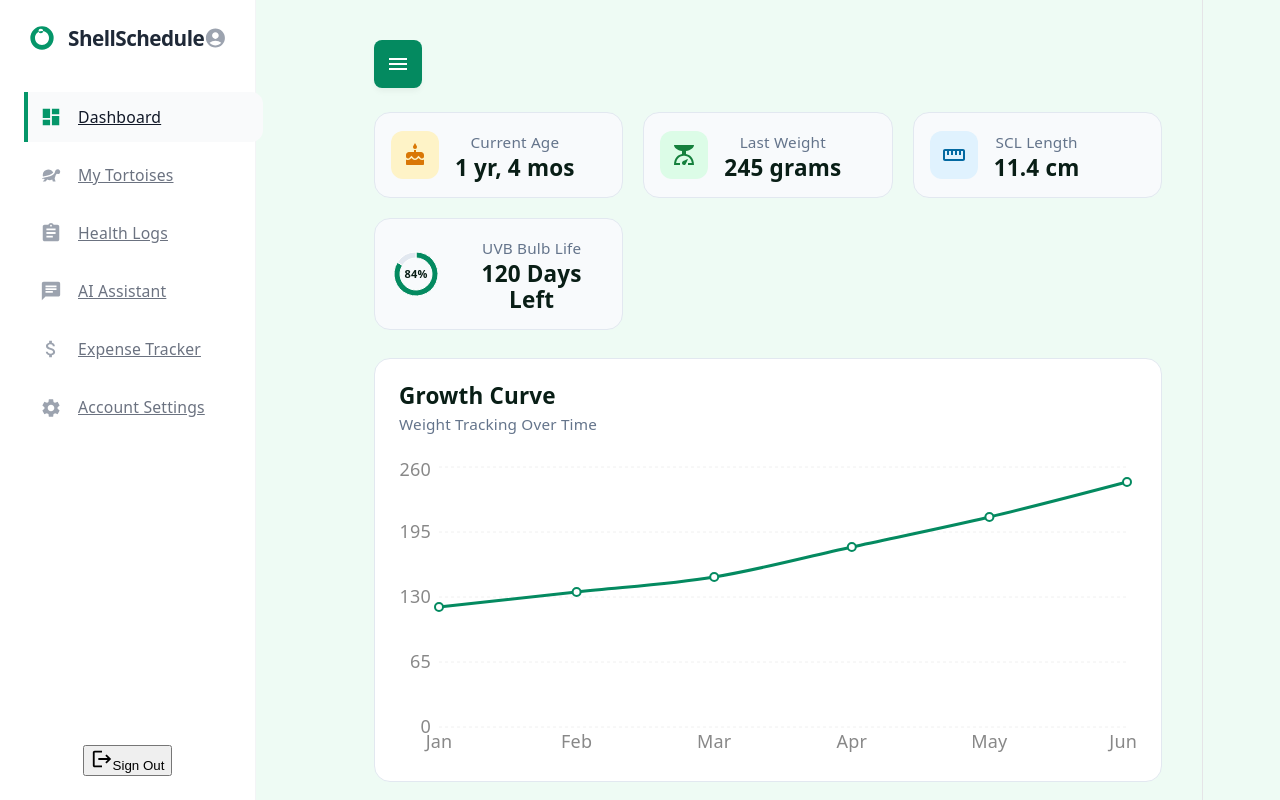
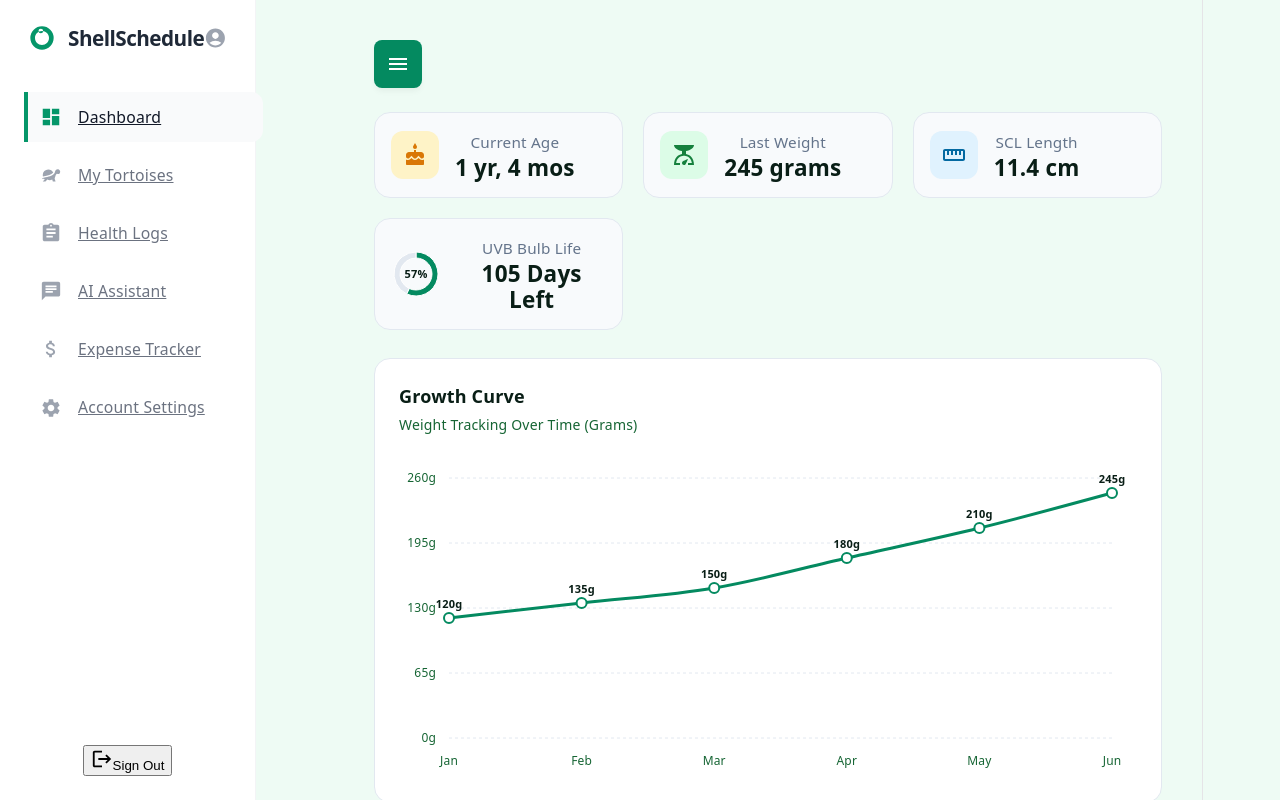
Before and after one commit to Bferg2002/PassionProject, a React app in the folder Frontend/: page / in a window 1280 px wide. Both pictures are taken after typing "Sample", "Sample123" into the empty fields and a click on the button "Login". Shown: the top 800 px of the page. Built offline with nearby package versions, Linux system fonts and the light colour scheme; the HTML template or start-up script is replaced by a standard one.

Commit message:
Added uvb bulb life tracker to dashboard

```diff
--- a/Frontend/src/pages/Dashboard.jsx
+++ b/Frontend/src/pages/Dashboard.jsx
@@ -17,11 +17,10 @@ import {
   MdAdd,
   MdScale,
   MdStraighten,
-  MdCake,
-  MdLightbulb // FIX 1: Corrected name for the Material Design lightbulb icon
+  MdCake
 } from 'react-icons/md';
 
-// Mock data representing the sample tortoise growth path over months
+// 1. Mock data representing the sample tortoise growth path over months
 const growthData = [
   { month: 'Jan', weight: 120 },
   { month: 'Feb', weight: 135 },
@@ -31,16 +30,54 @@ const growthData = [
   { month: 'Jun', weight: 245 },
 ];
 
-// FIX 2: Added missing definitions for the UVB Bulb Radial PieChart Gauge
-const uvPercentage = 84;
-const UV_COLORS = ['#048a60', '#e2e8f0']; // ShellSchedule active green and neutral gray back-ring
+// 2. Hardware configuration inputs (Simulated database properties)
+const tortoiseHardware = {
+  uvbBulbInstalled: "2026-03-10", // Example installation date
+  uvbLifespanMonths: 6,           // Standard 6-month lifespan
+};
+
+// 3. Dynamic metric calculation function
+function calculateBulbMetrics(installDateStr, lifespanMonths) {
+  const installDate = new Date(installDateStr);
+  const today = new Date();
+
+  // Convert standard lifespan months to total safe operating days
+  const totalLifespanDays = lifespanMonths * 30.5;
+
+  // Calculate day deltas
+  const msPerDay = 1000 * 60 * 60 * 24;
+  const daysPast = Math.floor((today - installDate) / msPerDay);
+
+  // Restrict bounds so we don't break UI layout charts if overdue
+  const daysLeft = Math.max(0, Math.ceil(totalLifespanDays - daysPast));
+  const percentage = Math.max(0, Math.min(100, Math.round((daysLeft / totalLifespanDays) * 100)));
+
+  return { daysLeft, percentage };
+}
+
+// 4. Run calculation and assign values for the chart
+const { daysLeft, percentage: uvPercentage } = calculateBulbMetrics(
+  tortoiseHardware.uvbBulbInstalled,
+  tortoiseHardware.uvbLifespanMonths
+);
+
+// 5. Determine active chart coloration based on safety thresholds
+let activeGaugeColor = '#048a60'; // Default healthy ShellSchedule Green
+if (uvPercentage <= 20 && uvPercentage > 0) {
+  activeGaugeColor = '#d97706';   // Warning Amber (under 20% life left)
+} else if (uvPercentage === 0) {
+  activeGaugeColor = '#dc2626';   // Critical Red (0% life left)
+}
+
+const UV_COLORS = [activeGaugeColor, '#e2e8f0']; // [Active State Slice, Unfilled Background Track]
+
 const uvChartData = [
   { name: 'Remaining Life', value: uvPercentage },
   { name: 'Expended Life', value: 100 - uvPercentage },
 ];
 
 function Dashboard() {
-  // Sample local states to handle the interactive checkboxes from your wireframe
+  // Local state handling interactive checklist items
   const [tasks, setTasks] = useState([
     { id: 1, text: 'Soak Tortoise (20 mins)', completed: true },
     { id: 2, text: 'Fresh Greens & Calcium', completed: false },
@@ -88,7 +125,7 @@ function Dashboard() {
           </div>
         </div>
 
-        {/* UV BULB GAUGE CARD */}
+        {/* DYNAMIC UV BULB GAUGE CARD */}
         <div className="stat-card uv-bulb-card">
           <div className="uv-gauge-wrapper" style={{ width: 50, height: 50, position: 'relative' }}>
             <ResponsiveContainer width="100%" height="100%">
@@ -108,14 +145,13 @@ function Dashboard() {
                 </Pie>
               </PieChart>
             </ResponsiveContainer>
-            {/* Optional: You can place an icon or the percentage text centered here */}
-            <div className="uv-gauge-text" style={{ position: 'absolute', top: '50%', left: '50%', transform: 'translate(-50%, -50%)', fontSize: '11px', fontWeight: 'bold' }}>
+            <div className="uv-gauge-text" style={{ position: 'absolute', top: '50%', left: '50%', transform: 'translate(-50%, -50%)', fontSize: '11px', fontWeight: 'bold', color: '#091e16' }}>
               {uvPercentage}%
             </div>
           </div>
           <div className="stat-details">
             <span className="stat-label">UVB Bulb Life</span>
-            <span className="stat-value">120 Days Left</span>
+            <span className="stat-value">{daysLeft} Days Left</span>
           </div>
         </div>
 
@@ -123,24 +159,65 @@ function Dashboard() {
 
       {/* 2. THE GROWTH CURVE LINE CHART BOX */}
       <div className="chart-wrapper-card">
-        <div className="chart-header">
-          <h3>Growth Curve</h3>
-          <span className="chart-subtitle">Weight Tracking Over Time</span>
+        <div className="chart-header" style={{ marginBottom: '20px' }}>
+          <h3 style={{ margin: 0, color: '#091e16', fontSize: '18px', fontWeight: '700' }}>Growth Curve</h3>
+          <span className="chart-subtitle" style={{ color: '#166534', fontSize: '14px' }}>
+            Weight Tracking Over Time (Grams)
+          </span>
         </div>
-        <div style={{ width: '100%', height: 300 }}>
+        <div style={{ width: '100%', height: 320 }}>
           <ResponsiveContainer width="100%" height="100%">
-            <LineChart data={growthData} margin={{ top: 10, right: 10, left: -20, bottom: 0 }}>
-              <CartesianGrid strokeDasharray="3 3" vertical={false} stroke="#f0f0f0" />
-              <XAxis dataKey="month" tickLine={false} axisLine={false} stroke="#888888" />
-              <YAxis tickLine={false} axisLine={false} stroke="#888888" />
-              <Tooltip />
+            <LineChart
+              data={growthData}
+              margin={{ top: 20, right: 25, left: -10, bottom: 10 }}
+            >
+              <CartesianGrid strokeDasharray="3 3" vertical={false} stroke="#e2e8f0" />
+
+              <XAxis
+                dataKey="month"
+                tickLine={false}
+                axisLine={false}
+                stroke="#166534"
+                dy={10}
+                style={{ fontSize: '12px', fontWeight: '500' }}
+              />
+
+              <YAxis
+                tickLine={false}
+                axisLine={false}
+                stroke="#166534"
+                dx={-5}
+                tickFormatter={(value) => `${value}g`}
+                style={{ fontSize: '12px', fontWeight: '500' }}
+              />
+
+              <Tooltip
+                contentStyle={{
+                  backgroundColor: '#091e16',
+                  borderRadius: '8px',
+                  border: 'none',
+                  color: '#ffffff'
+                }}
+                itemStyle={{ color: '#eefbf4' }}
+                labelStyle={{ fontWeight: 'bold', color: '#048a60', marginBottom: '4px' }}
+                formatter={(value) => [`${value} grams`, 'Weight']}
+              />
+
               <Line
                 type="monotone"
                 dataKey="weight"
                 stroke="#048a60"
                 strokeWidth={3}
-                activeDot={{ r: 8 }}
-                dot={{ stroke: '#048a60', strokeWidth: 2, r: 4, fill: '#fff' }}
+                activeDot={{ r: 8, fill: '#048a60' }}
+                dot={{ stroke: '#048a60', strokeWidth: 2, r: 5, fill: '#ffffff' }}
+                label={{
+                  position: 'top',
+                  fill: '#091e16',
+                  fontSize: 11,
+                  fontWeight: 600,
+                  offset: 10,
+                  formatter: (value) => `${value}g`
+                }}
               />
             </LineChart>
           </ResponsiveContainer>
@@ -164,14 +241,14 @@ function Dashboard() {
                 onClick={() => toggleTask(task.id)}
                 style={{ cursor: 'pointer' }}
               >
-                <button className="check-toggle-btn" style={{ background: 'none', border: 'none', padding: 0 }}>
+                <button className="check-toggle-btn" style={{ background: 'none', border: 'none', padding: 0, display: 'flex', alignItems: 'center' }}>
                   {task.completed ? (
                     <MdCheckCircleOutline size={22} color="#048a60" />
                   ) : (
                     <MdRadioButtonUnchecked size={22} color="#8c9ba5" />
                   )}
                 </button>
-                <span className="task-text" style={{ textDecoration: task.completed ? 'line-through' : 'none' }}>
+                <span className="task-text" style={{ textDecoration: task.completed ? 'line-through' : 'none', color: task.completed ? '#166534' : '#091e16' }}>
                   {task.text}
                 </span>
               </div>
```
